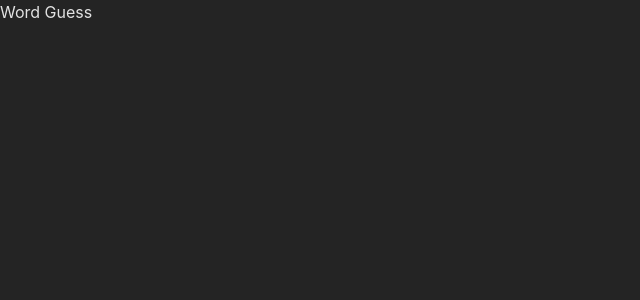
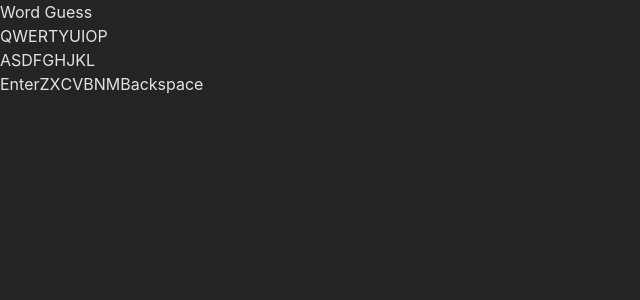
Before and after one commit to BrianPizz/word-guess, a React (Vite) app: page / in a window 1280 px wide. Shown: the top 300 px of the page, without its empty margins (0-640 px from the left). Built offline with nearby package versions, Linux system fonts and the light colour scheme.

Commit message:
keyboard and event listening

```diff
--- a/src/components/Game.tsx
+++ b/src/components/Game.tsx
@@ -1,13 +1,20 @@
 import { GAME_ROUNDS } from "../constants";
 import { GuessRow } from "./GuessRow";
+import { Keyboard } from "./Keyboard";
 
 export const Game = () => {
+    const onKeyPress = (key: string) => {
+        console.log(key)
+    }
   return (
     <div className="w-full h-full flex justify-center">
-      <div className="w-full max-w-xl flex flex-col items-center py-8 gap-2">
+      <div className="max-h-[700px] w-full max-w-xl flex flex-col items-center py-8 justify-between">
+        <div className="flex flex-col gap-2">
         {Array.from({ length: GAME_ROUNDS }).map((_, idx) => {
           return <GuessRow key={idx} letters="" />;
         })}
+        </div>
+        <Keyboard onKeyPress={onKeyPress}/>
       </div>
     </div>
   );
--- /dev/null
+++ b/src/components/Keyboard.tsx
@@ -0,0 +1,36 @@
+const ROWS = [
+  "QWERTYUIOP".split(""),
+  "ASDFGHJKL".split(""),
+  ["Enter", ..."ZXCVBNM".split(""), "Backspace"],
+];
+
+type Props = {
+  onKeyPress: (key: string) => void;
+};
+
+export const Keyboard = ({ onKeyPress }: Props) => {
+  return (
+    <div>
+      {ROWS.map((letters, idx) => {
+        return (
+          <div key={idx}>
+            {letters.map((letter) => {
+              return (
+                <Key key={letter} letter={letter} onKeyPress={onKeyPress} />
+              );
+            })}
+          </div>
+        );
+      })}
+    </div>
+  );
+};
+
+type KeyProps = {
+  letter: string;
+  onKeyPress: (key: string) => void;
+};
+
+export const Key = ({ letter, onKeyPress }: KeyProps) => {
+  return <button onClick={() => onKeyPress(letter)}>{letter}</button>;
+};
--- a/src/index.css
+++ b/src/index.css
@@ -10,6 +10,8 @@
   font-family: Inter, system-ui, Avenir, Helvetica, Arial, sans-serif;
   line-height: 1.5;
   font-weight: 400;
+
+  height: 100%;
 
   color: white;
   color: rgba(255, 255, 255, 0.87);
```
